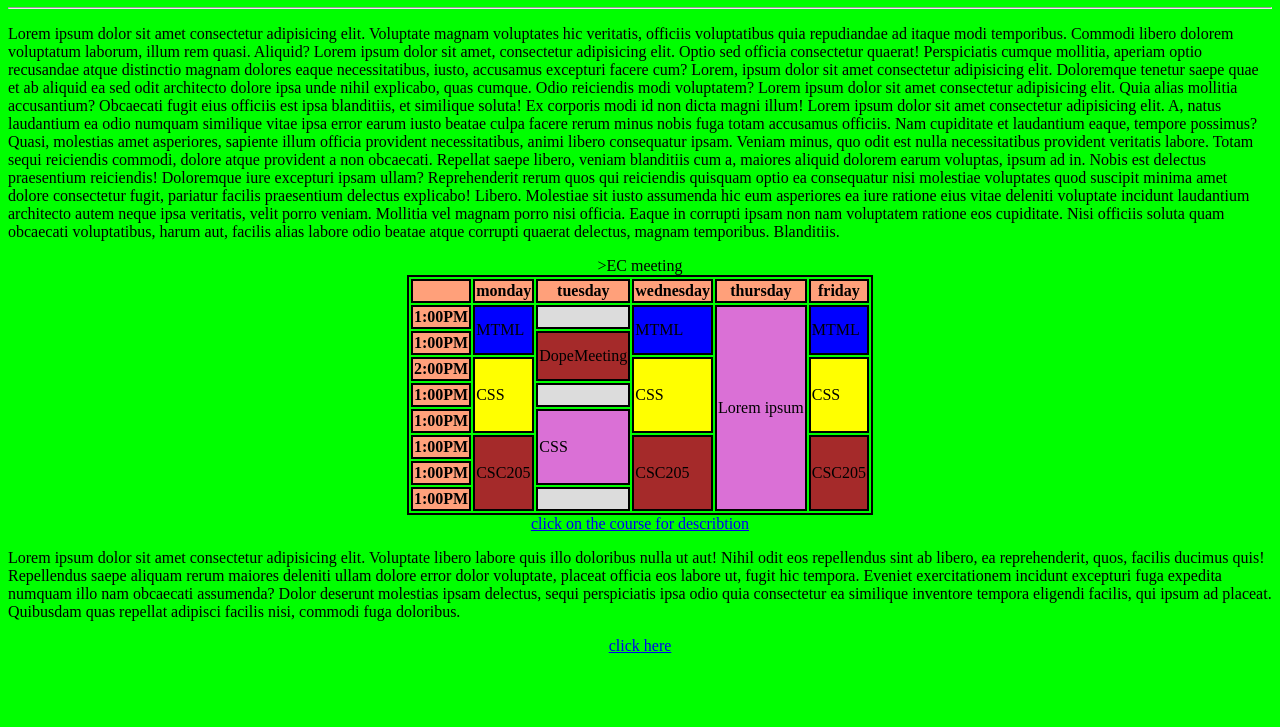
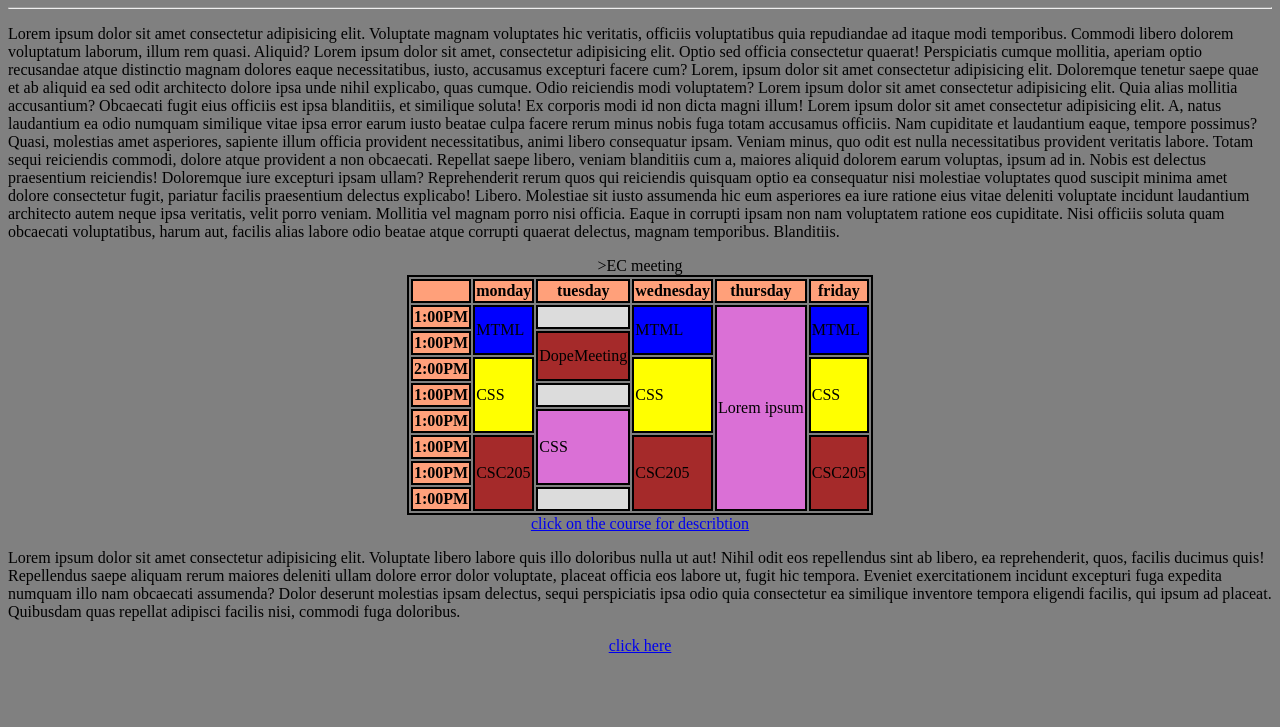
Before and after one commit to mhosnyessa/library_c_project_ECE, a plain HTML site: page index.html in a window 1280 px wide. Shown: the part 73-800 px from the top of the page. Drawn offline with Linux system fonts and the light colour scheme.

Commit message:
next one

```diff
--- a/index.html
+++ b/index.html
@@ -18,7 +18,7 @@
             background-color: lightsalmon;
         }
         body {
-            background-color: lime;
+            background-color: grey;
         }
     </style>
 </head>
```
